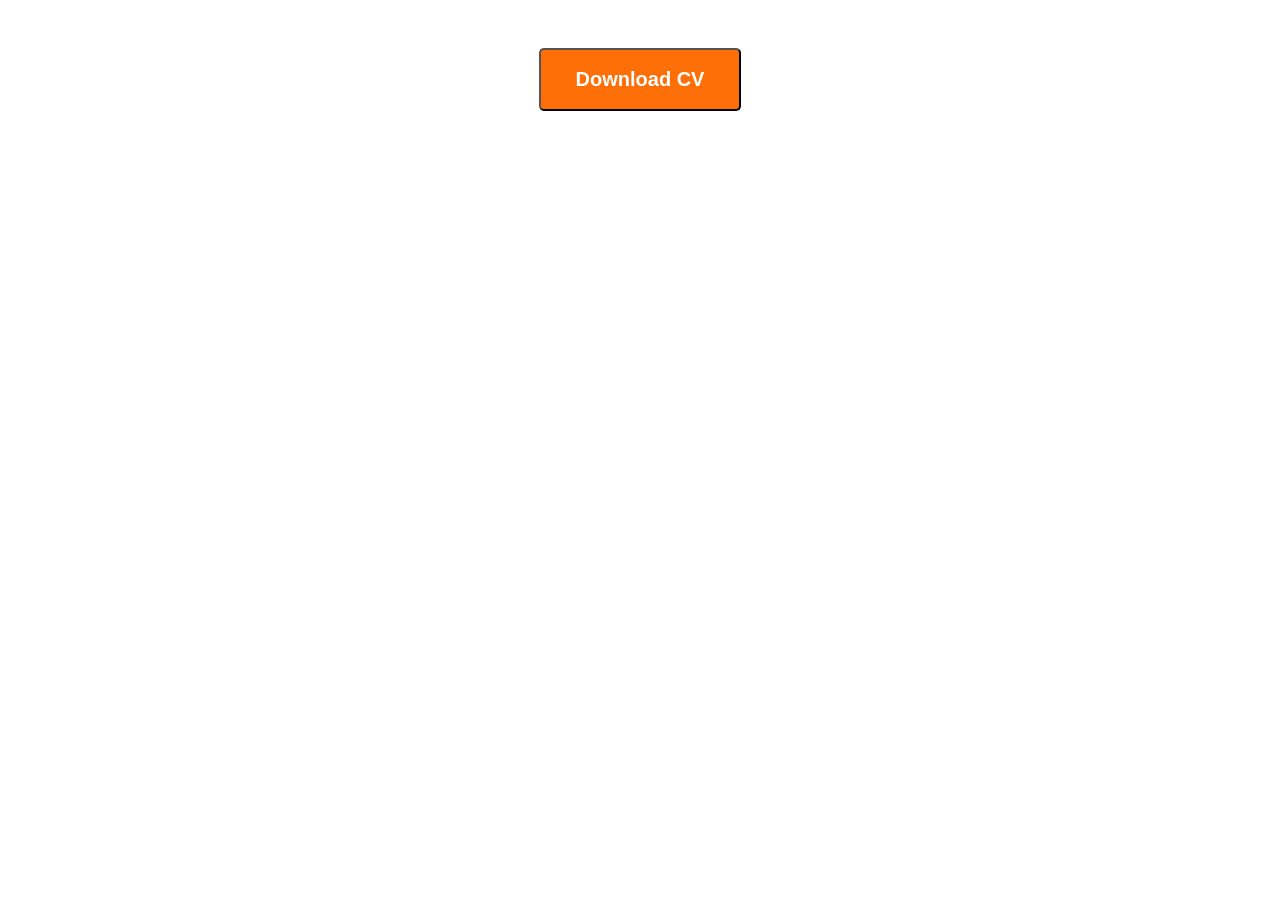
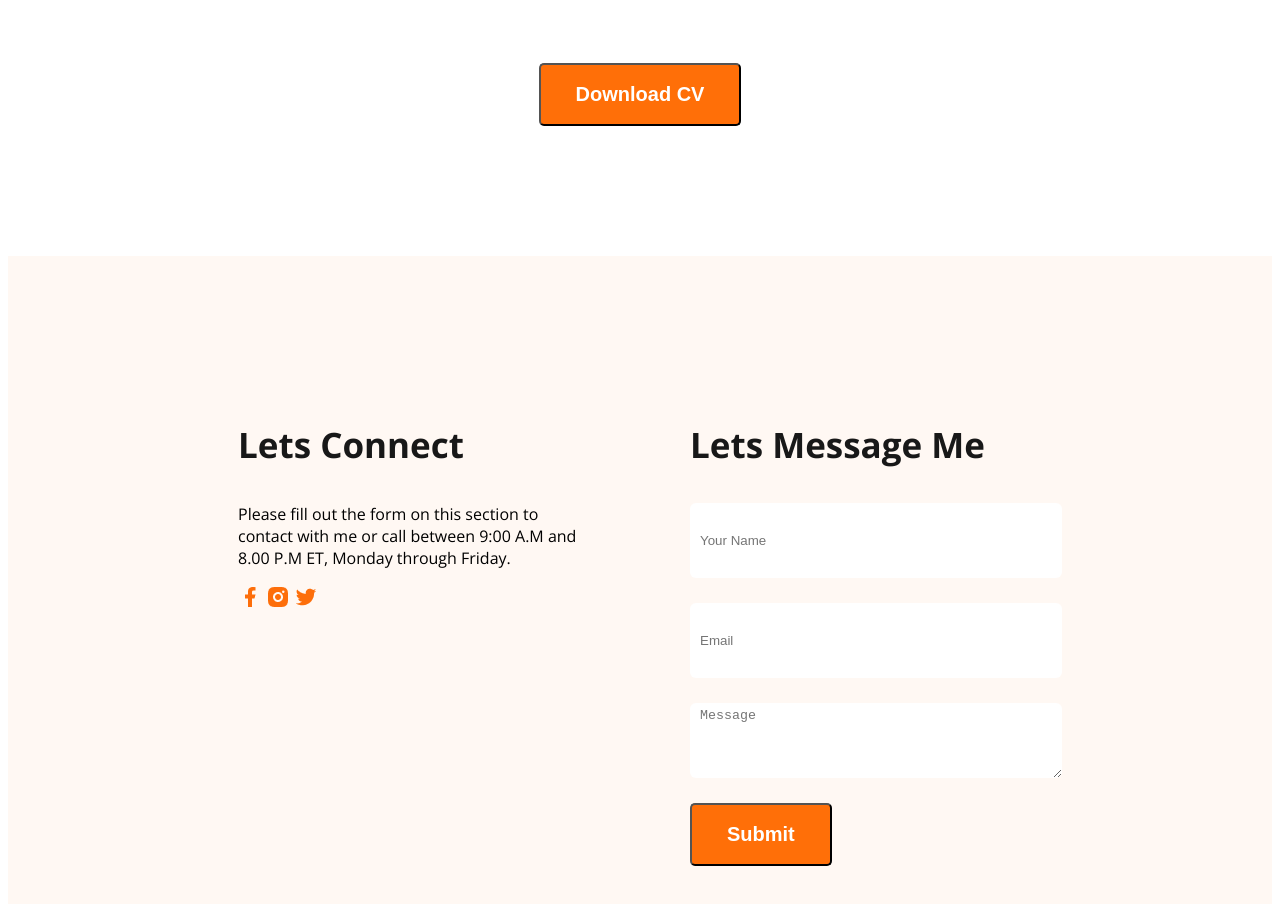
Before and after one commit to labib022/web-dev-portfolio, a plain HTML site: page index.html in a window 1280 px wide. Shown: the part 2756-3660 px from the top of the page. Before the commit the page ends 2997 px from the top, so only its background shows below. Drawn offline with nearby package versions, Linux system fonts and the light colour scheme.

Commit message:
final commit

```diff
--- a/index.html
+++ b/index.html
@@ -219,6 +219,27 @@
       </section>
     </main>
 
-    <footer></footer>
+    <footer class="secondary-bg">
+        <div class="footer-column">
+           <h3 class="section-title">Lets Connect</h3>
+           <p>Please fill out the form on this section to contact with me or call between 9:00 A.M and 8.00 P.M ET, Monday through Friday.</p>
+           <div>
+            <a href=""><img src="images/icons/facebook.png" alt=""></a>
+            <a href=""><img src="images/icons/insta.png" alt=""></a>
+            <a href=""><img src="images/icons/twitter.png" alt=""></a>
+           </div>
+        </div>
+        <div class="footer-column">
+            <h3 class="section-title">Lets Message Me</h3>
+            <form action="">
+                <input type="text" name="" id="" placeholder="Your Name">
+                <input type="text" name="" id="" placeholder="Email">
+                <textarea name="" id="" cols="30" rows="30" placeholder="Message"></textarea>
+                <input class="btn-primary" type="submit" value="Submit">
+            </form>
+        </div>
+
+
+    </footer>
   </body>
 </html>
--- a/style.css
+++ b/style.css
@@ -168,5 +168,30 @@
    }
 
    .resume-download-cv{
-    margin-top: 35px;
+    margin-top: 50px;
    }
+
+   /* footer srction */
+
+   footer{
+    padding: 130px 230px;
+    display: flex;
+    gap: 100px;
+   }
+   .footer-column{
+    width: 50%;
+   }
+
+   input[type="text"], footer textarea{
+    height: 65px;
+    border-radius: 6px;
+    background-color: white;
+    color: #757575;
+    opacity: 100%;
+    display: block;
+    width: 100%;
+    padding: 05px 10px;
+    margin-bottom: 25px;
+    border: none;
+
+   }
```
